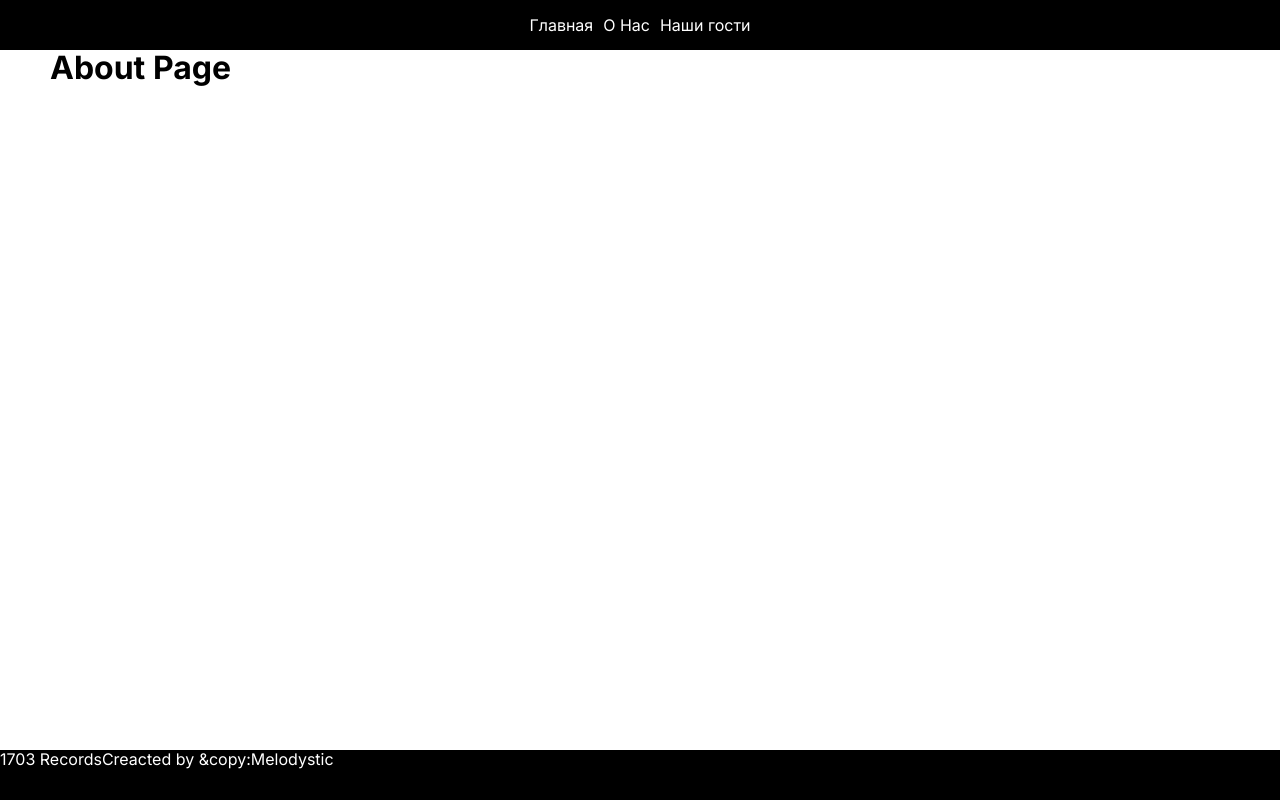
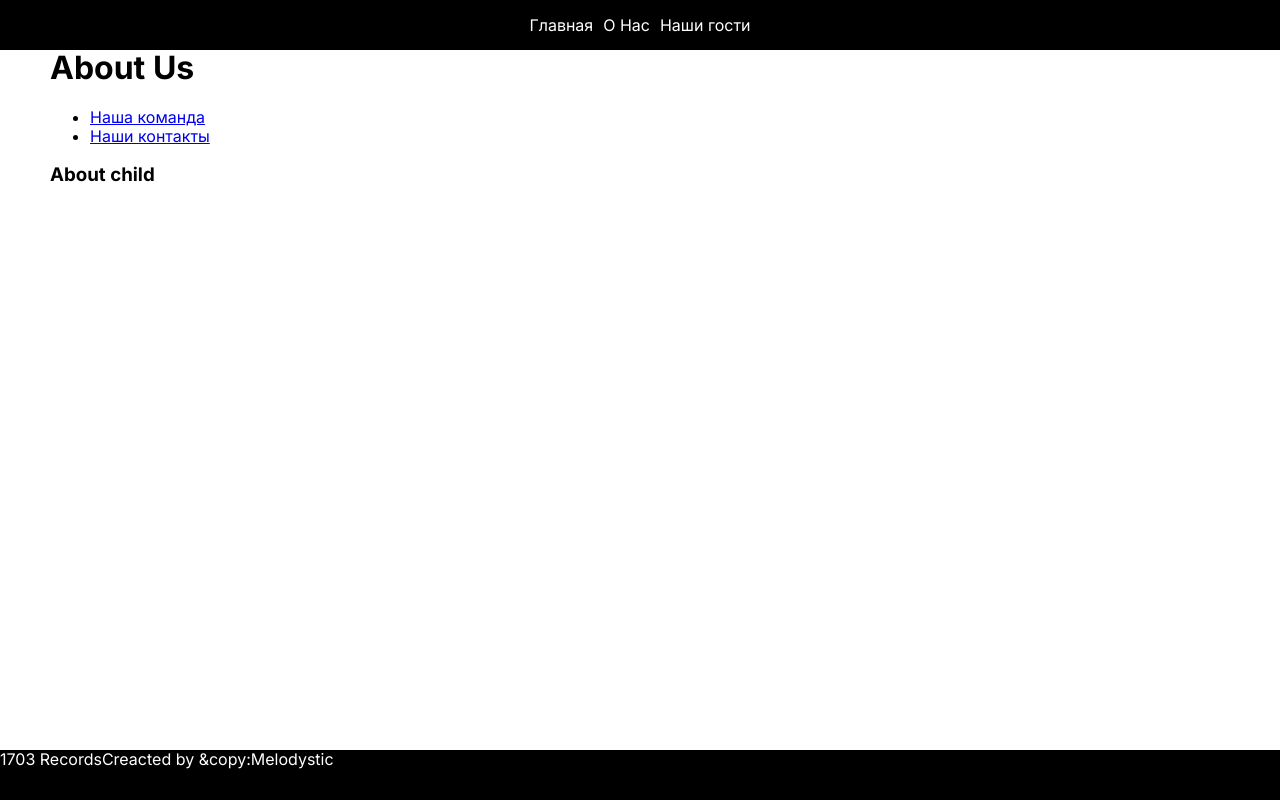
Before and after one commit to arctic89/1703blogs, a Next.js app: page /about in a window 1280 px wide. Built offline with nearby package versions, Linux system fonts and the light colour scheme.

Commit message:
добавил второй layout

```diff
--- /dev/null
+++ b/app/about/layout.tsx
@@ -0,0 +1,23 @@
+import Link from "next/link";
+import React from "react";
+
+export default function AboutLayot({
+  children,
+}: {
+  children: React.ReactNode;
+}) {
+  return (
+    <div>
+      <h1>About Us</h1>
+      <ul>
+        <li>
+          <Link href="/about/team">Наша команда</Link>
+        </li>
+        <li>
+          <Link href="/about/contacts">Наши контакты</Link>
+        </li>
+      </ul>
+      {children}
+    </div>
+  );
+}
--- a/app/about/page.tsx
+++ b/app/about/page.tsx
@@ -1,5 +1,5 @@
 import React from "react";
 
 export default function page() {
-  return <h1>About Page</h1>;
+  return <h3>About child</h3>;
 }
```
Also changed, not shown: app/about/contacts/page.tsx (added, +7 -0 lines), app/about/team/page.tsx (added, +7 -0 lines), app/ourGuests/[name]/page.tsx (added, +11 -0 lines).
